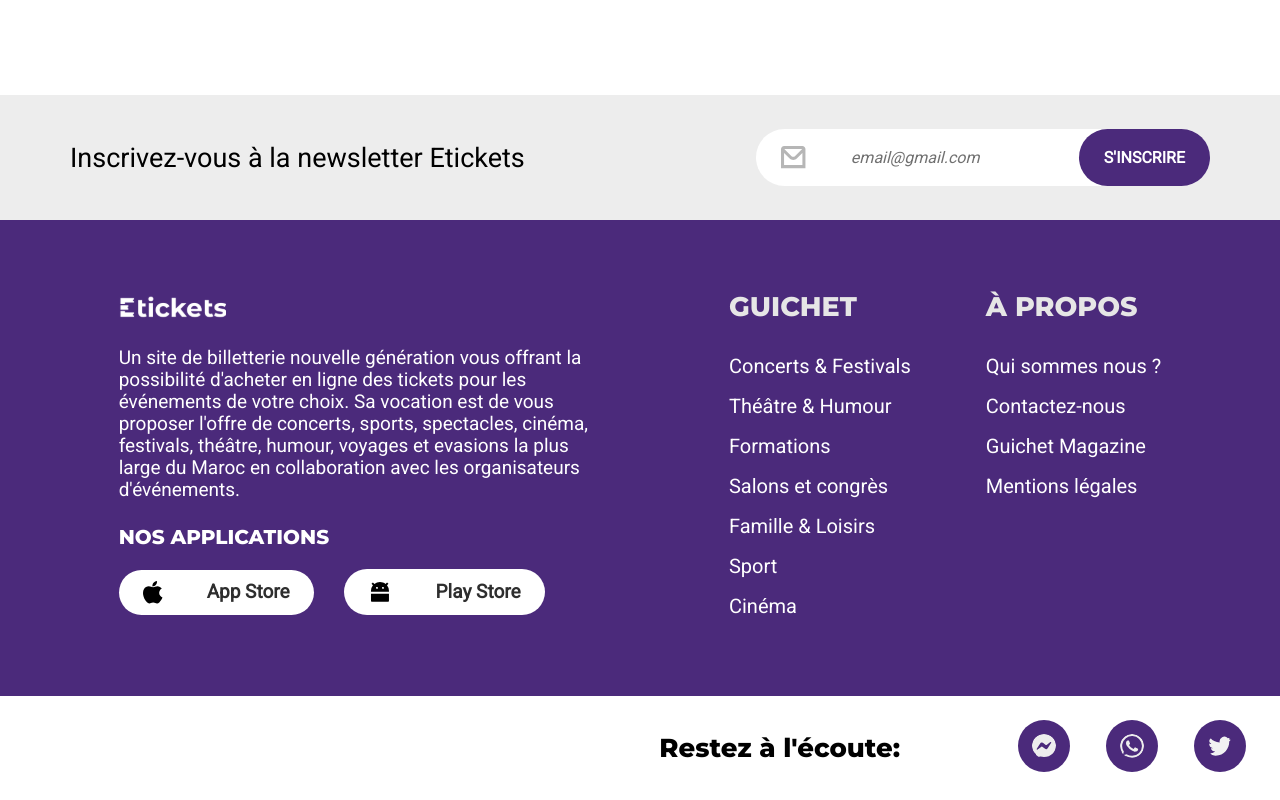
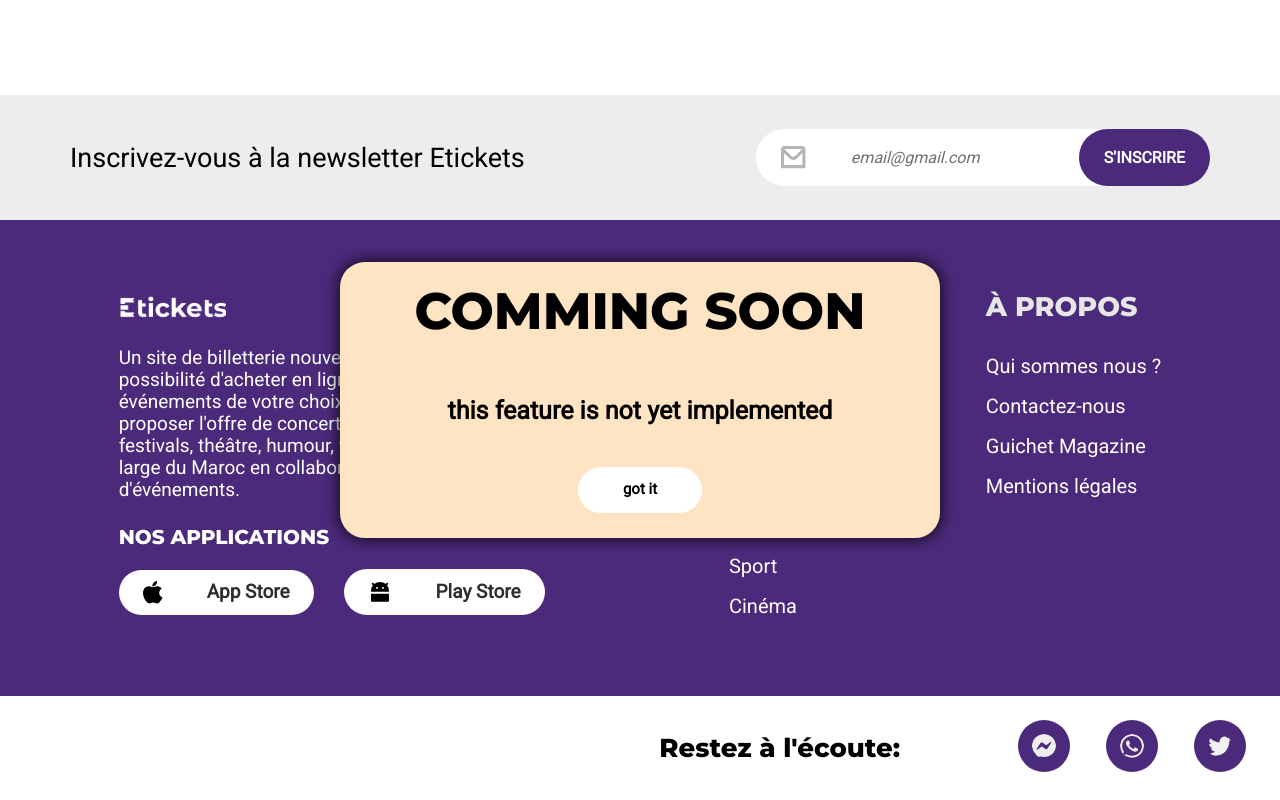
Before and after one commit to yns-qara/etickets, a Next.js app: page /ticket in a window 1280 px wide. Both pictures are taken after a click on the button "App Store". Shown: the part 1872-2672 px from the top of the page. Built offline with nearby package versions, Linux system fonts and the light colour scheme.

Commit message:
comming soon footer

```diff
--- /dev/null
+++ b/components/CommingSoon.js
@@ -0,0 +1,19 @@
+
+import styles from '../styles/CommingSoon.module.css'
+
+const CommingSoon = ({ setActive }) => {
+    return (
+        <>
+            <div className={styles.container}>
+                <h1>comming soon</h1>
+                <p>this feature is not yet implemented</p>
+                <button onClick={() => setActive(false)}>got it</button>
+            </div>
+            <div className={styles.shadow}>
+            </div>
+        </>
+    )
+}
+
+
+export default CommingSoon
--- a/components/Footer.js
+++ b/components/Footer.js
@@ -7,8 +7,11 @@
 import Watsapp from './SVGs/watsup'
 import Twitter from './SVGs/twitter'
 import Link from 'next/link'
-
+import CommingSoon from './CommingSoon'
+import { useState } from 'react'
+import Login from '../components/Login'
 const Footer = () => {
+    const [active, setActive] = useState(false)
     return (
         <>
             <div className={styles.upper__footer}>
@@ -28,33 +31,36 @@
                     <p>Un site de billetterie nouvelle génération vous offrant la possibilité d&apos;acheter en ligne des tickets pour les événements de votre choix. Sa vocation est de vous proposer l&apos;offre de concerts, sports, spectacles, cinéma, festivals, théâtre, humour, voyages et evasions la plus large du Maroc en collaboration avec les organisateurs d&apos;événements.</p>
                     <h3>NOS APPLICATIONS</h3>
                     <div className={styles.buttonHolder}>
-                        <button >
+                        <button onClick={() => setActive(true)}>
                             <Apple />
                             <span>App Store</span>
                         </button>
-                        <button>
+                        <button onClick={() => setActive(true)}>
                             <Android />
                             <span>Play Store</span>
                         </button>
+                        {
+                            active && <CommingSoon setActive={setActive} />
+                        }
                     </div>
                 </div>
                 <div className={styles.right_middle}>
                     <ul className={styles.right_list}>
                         <li> <h1> GUICHET  </h1> </li>
-                        <li> <Link href="#"> Concerts & Festivals  </Link> </li>
-                        <li> <Link href="#"> Théâtre &  Humour  </Link> </li>
-                        <li> <Link href="#"> Formations  </Link> </li>
-                        <li> <Link href="#"> Salons et congrès  </Link> </li>
-                        <li> <Link href="#"> Famille &  Loisirs  </Link> </li>
-                        <li> <Link href="#"> Sport  </Link> </li>
-                        <li> <Link href="#"> Cinéma  </Link> </li>
+                        <li onClick={() => setActive(true)}> <Link href="#"> Concerts & Festivals  </Link> </li>
+                        <li onClick={() => setActive(true)}> <Link href="#"> Théâtre &  Humour  </Link> </li>
+                        <li onClick={() => setActive(true)}> <Link href="#"> Formations  </Link> </li>
+                        <li onClick={() => setActive(true)}> <Link href="#"> Salons et congrès  </Link> </li>
+                        <li onClick={() => setActive(true)}> <Link href="#"> Famille &  Loisirs  </Link> </li>
+                        <li onClick={() => setActive(true)}> <Link href="#"> Sport  </Link> </li>
+                        <li onClick={() => setActive(true)}> <Link href="#"> Cinéma  </Link> </li>
                     </ul>
 
                     <ul className={styles.right_list}>
                         <li> <h1> À PROPOS </h1> </li>
                         <li>  <Link href="/quiSommesNous"> Qui sommes nous ? </Link> </li>
                         <li>  <Link href="/contactez"> Contactez-nous </Link> </li>
-                        <li>  <Link href="#"> Guichet Magazine </Link> </li>
+                        <li onClick={() => setActive(true)}>  <Link href="#"> Guichet Magazine </Link> </li>
                         <li>  <Link href="/mentionsLegals"> Mentions légales </Link> </li>
                     </ul>
                 </div>
@@ -69,6 +75,8 @@
                     <Twitter />
                 </div>
             </div>
+
+
         </>
     )
 }
--- /dev/null
+++ b/styles/CommingSoon.module.css
@@ -0,0 +1,72 @@
+.shadow {
+    position: fixed;
+    height: 100vh;
+    width: 100vw;
+    background-color: rgba(0, 0, 0, 0.411);
+    z-index: 9999999999;
+}
+
+.container {
+    position: fixed;
+    z-index: 999999999;
+    top: 50%;
+    left: 0;
+    right: 0;
+    margin: auto;
+    transform: translateY(-50%);
+
+    display: flex;
+    gap: 45px;
+    flex-direction: column;
+    align-items: center;
+    justify-content: center;
+
+    padding: 25px;
+    border-radius: 25px;
+    background-color: bisque;
+    max-width: 600px;
+
+
+    box-shadow: 0px 0px 14px 2px rgba(0, 0, 0, 0.75);
+    -webkit-box-shadow: 0px 0px 14px 2px rgba(0, 0, 0, 0.75);
+    -moz-box-shadow: 0px 0px 14px 2px rgba(0, 0, 0, 0.75);
+}
+
+.container h1 {
+    font-family: 'Montserrat';
+    font-style: normal;
+    font-weight: 800;
+    font-size: 4vw;
+    line-height: 92.52%;
+    text-transform: uppercase;
+    color: #000000;
+    text-align: center;
+
+}
+
+.container p {
+    font-family: 'roboto';
+    font-style: normal;
+    font-weight: 800;
+    font-size: 25px;
+    line-height: 92.52%;
+    text-align: center;
+    color: #000000;
+}
+
+.container button {
+    border: 0;
+    cursor: pointer;
+    border-radius: 25px;
+
+    padding: 16px 45px;
+
+    font-family: 'roboto';
+    font-style: normal;
+    font-weight: 800;
+    font-size: 15px;
+    line-height: 92.52%;
+    text-align: center;
+    color: #000000;
+
+}
```
Also changed, not shown: components/Drop.js (+9 -3 lines).
